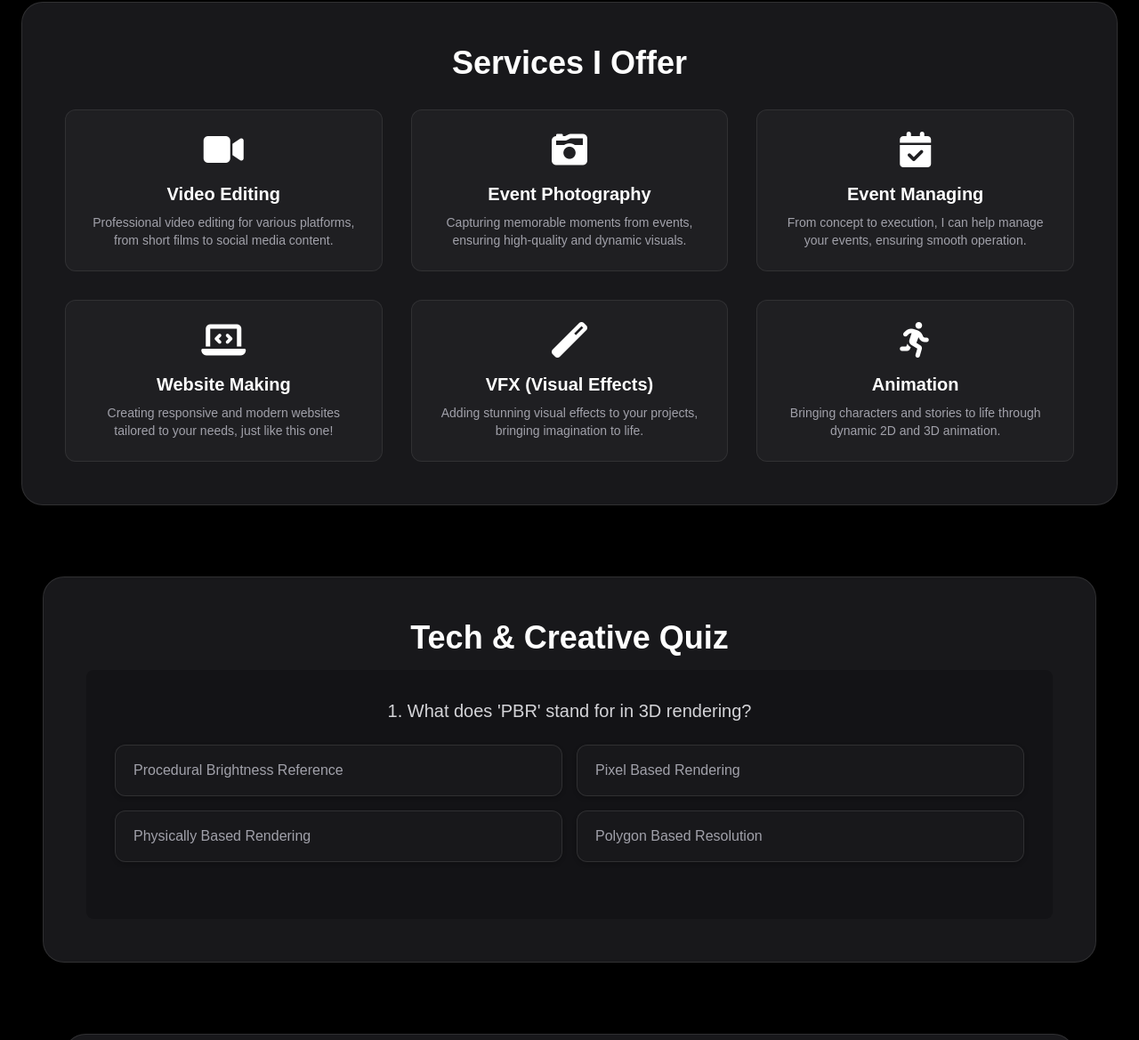
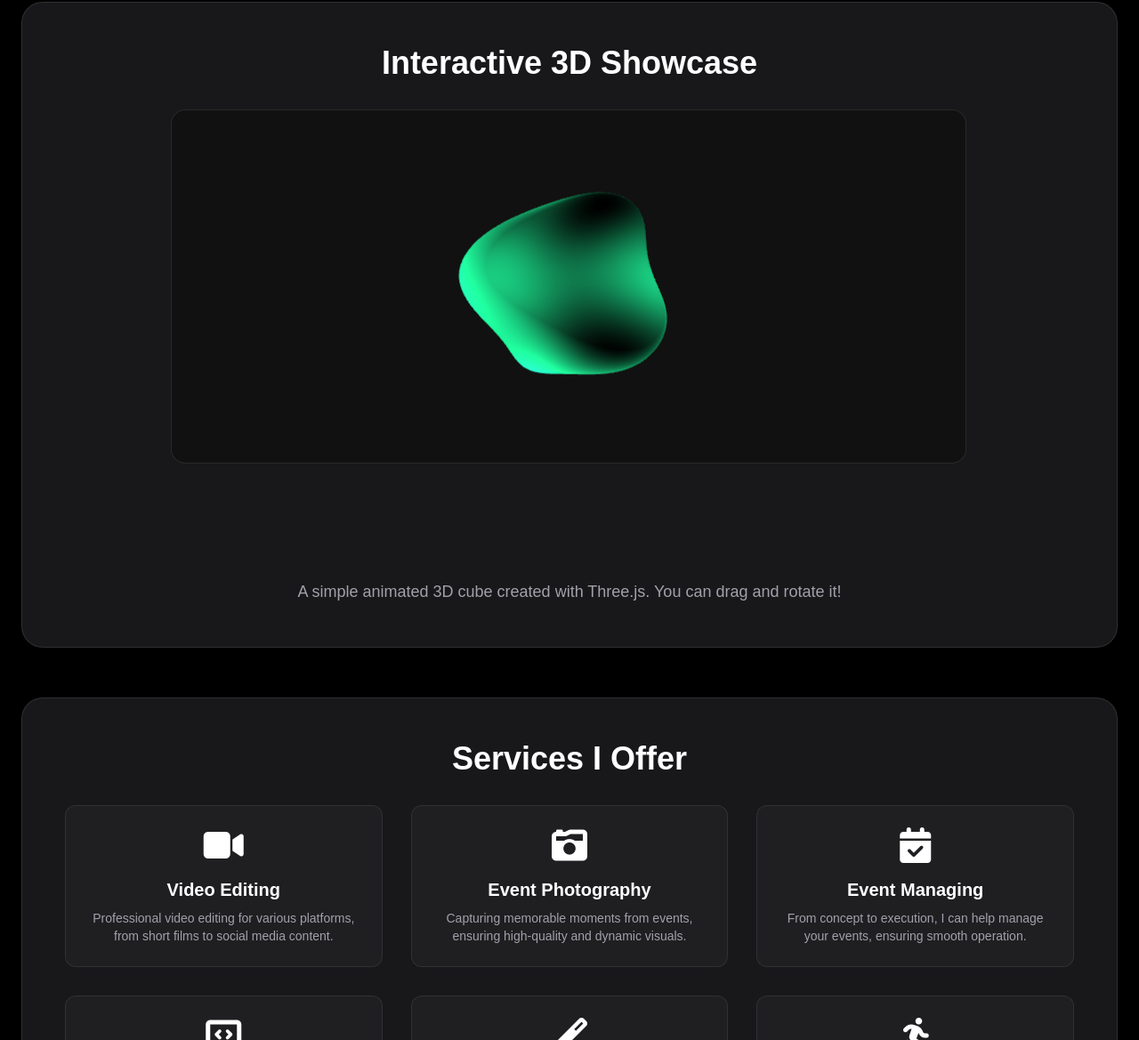
Before and after one commit to nagaprasathp/CINI-FX, a plain HTML site: page index.html in a window 1280 px wide. Shown: the part 860-2029 px from the top of the page at 89% size. Drawn offline with nearby package versions, Linux system fonts and the light colour scheme; animation ran at ten frames a second; a web font is replaced by a local one.

Commit message:
Update index.html

````diff
--- a/index.html
+++ b/index.html
@@ -279,6 +279,21 @@
             color: #6ee7b7; /* Highlight icon on hover */
         }
 
+        /* 3D Canvas Styles */
+        #threejs-canvas {
+            width: 100%;
+            height: 400px;
+            border-radius: 1rem;
+            background: #111;
+            cursor: grab;
+            transition: box-shadow 0.3s ease;
+            border: 1px solid rgba(255, 255, 255, 0.1);
+        }
+        #threejs-canvas:active {
+            cursor: grabbing;
+        }
+
+
         /* Responsive adjustments */
         @media (max-width: 767px) {
             .section-card {
@@ -362,6 +377,16 @@
             <a href="https://www.youtube.com/@CINIFX-CREATION" target="_blank" class="btn-primary mt-8">
                 <i class="fa-brands fa-youtube"></i> Visit My YouTube Channel
             </a>
+        </section>
+
+        <section class="section-card" data-section>
+            <h2 class="text-3xl md:text-4xl font-semibold text-gradient mb-8 text-center">Interactive 3D Showcase</h2>
+            <div class="relative w-full aspect-[16/9] max-w-4xl mx-auto">
+                <canvas id="threejs-canvas" class="absolute top-0 left-0"></canvas>
+            </div>
+            <p class="text-center mt-6 text-lg text-zinc-400">
+                A simple animated 3D cube created with Three.js. You can drag and rotate it!
+            </p>
         </section>
 
         <section class="section-card" data-section>
@@ -541,6 +566,7 @@
         © <span id="current-year">2025</span> CINI FX | Created by Nagaprasath | All rights reserved.
     </footer>
 
+    <script src="https://cdnjs.cloudflare.com/ajax/libs/three.js/r128/three.min.js"></script>
     <script>
         // Set current year in footer
         document.getElementById('current-year').textContent = new Date().getFullYear();
@@ -566,134 +592,153 @@
             observer.observe(section);
         });
 
-        // --- Quiz Game Logic ---
-        const quizQuestions = [
-            { question: "Which software is primarily used for 3D modeling and animation, known for its open-source nature?", options: ["Autodesk Maya", "Adobe After Effects", "Blender", "Cinema 4D"], correctAnswer: "Blender" },
-            { question: "What does VFX stand for in the context of filmmaking?", options: ["Visual Fidelity X-ray", "Video Frame Extension", "Visual Effects", "Virtual Film Xperience"], correctAnswer: "Visual Effects" },
-            { question: "Which game engine is widely known for its physically based rendering and robust visual scripting capabilities?", options: ["Unity", "Godot Engine", "GameMaker Studio 2", "Unreal Engine"], correctAnswer: "Unreal Engine" },
-            { question: "In video editing, what is 'compositing'?", options: ["Arranging clips in a sequence", "Applying color correction", "Combining multiple visual elements into a single image or scene", "Adding background music"], correctAnswer: "Combining multiple visual elements into a single image or scene" },
-            { question: "Which AI tool is commonly used for generating images from text descriptions?", options: ["ChatGPT", "Midjourney", "Adobe Photoshop", "DaVinci Resolve"], correctAnswer: "Midjourney" },
-            { question: "What is the industry-standard software for professional visual effects compositing?", options: ["Adobe Premiere Pro", "Avid Media Composer", "Nuke", "DaVinci Resolve"], correctAnswer: "Nuke" },
-            { question: "Which technique involves shooting actors against a solid color background (usually green or blue) to later replace it with a different background?", options: ["Rotoscoping", "Motion Capture", "Chroma Keying", "Matchmoving"], correctAnswer: "Chroma Keying" },
-            { question: "What is a 'rig' in 3D animation?", options: ["A type of lighting setup", "A character's costume", "A set of controls used to deform and animate a 3D model", "A texture map"], correctAnswer: "A set of controls used to deform and animate a 3D model" },
-            { question: "Which term describes the process of tracking the movement of a camera in real footage to replicate it in a 3D environment?", options: ["Keyframing", "Camera Tracking (Matchmoving)", "Rendering", "Sculpting"], correctAnswer: "Camera Tracking (Matchmoving)" },
-            { question: "What does 'PBR' stand for in 3D rendering?", options: ["Pixel Based Rendering", "Physically Based Rendering", "Polygon Based Resolution", "Procedural Brightness Reference"], correctAnswer: "Physically Based Rendering" },
-            { question: "Which of these is NOT a common phase in a VFX pipeline?", options: ["Pre-production", "Photography/Filming", "Post-production", "Recipe Development"], correctAnswer: "Recipe Development" },
-            { question: "What is 'alpha channel' primarily used for in digital imagery?", options: ["Storing color information", "Defining transparency or opacity", "Adding reflective properties", "Controlling brightness"], correctAnswer: "Defining transparency or opacity" },
-            { question: "Which programming language is most commonly associated with game development in Unity?", options: ["Python", "Java", "C#", "JavaScript"], correctAnswer: "C#" },
-            { question: "What is the purpose of a 'normal map' in 3D graphics?", options: ["To add color to a model", "To define reflective surfaces", "To simulate detailed surface bumps and grooves without adding geometry", "To animate textures"], correctAnswer: "To simulate detailed surface bumps and grooves without adding geometry" },
-            { question: "Which type of AI is specifically designed to generate new, original content like images, text, or music?", options: ["Discriminative AI", "Predictive AI", "Generative AI", "Analytical AI"], correctAnswer: "Generative AI" },
-            { question: "What is the process of creating the illusion of motion from a sequence of static images?", options: ["Modeling", "Texturing", "Animation", "Rigging"], correctAnswer: "Animation" },
-            { question: "In filmmaking, what is the role of a 'concept artist'?", options: ["To write the script", "To create visual designs and illustrations to convey ideas for films or games", "To manage the film budget", "To direct the actors"], correctAnswer: "To create visual designs and illustrations to convey ideas for films or games" },
-            { question: "Which Adobe software is best known for motion graphics and visual effects?", options: ["Adobe Photoshop", "Adobe Illustrator", "Adobe After Effects", "Adobe Premiere Pro"], correctAnswer: "Adobe After Effects" },
-            { question: "What is a 'sprite sheet' in 2D game development?", options: ["A list of game characters", "A single image containing multiple smaller images (sprites) used for animation", "A document outlining game levels", "A file for game audio"], correctAnswer: "A single image containing multiple smaller images (sprites) used for animation" },
-            { question: "What is 'ray tracing' in computer graphics?", options: ["A method for drawing lines on screen", "A technique for simulating light paths to render realistic images", "A way to compress image files", "A type of video compression"], correctAnswer: "A technique for simulating light paths to render realistic images" },
-            { question: "Which of these AI concepts involves training a model by feeding it a large amount of data without specific labels?", options: ["Supervised Learning", "Reinforcement Learning", "Unsupervised Learning", "Active Learning"], correctAnswer: "Unsupervised Learning" },
-            { question: "What is 'digital sculpting' often used for in 3D production?", options: ["Creating realistic textures", "Building initial low-polygon models", "Adding fine details and organic shapes to 3D models", "Animating character movements"], correctAnswer: "Adding fine details and organic shapes to 3D models" }
-        ];
+        // --- 3D Showcase Logic (Three.js with Shaders) ---
+        const canvas = document.getElementById('threejs-canvas');
+        if (canvas) {
+            const scene = new THREE.Scene();
+            const camera = new THREE.PerspectiveCamera(75, canvas.clientWidth / canvas.clientHeight, 0.1, 1000);
+            const renderer = new THREE.WebGLRenderer({ canvas: canvas, antialias: true, alpha: true });
+            renderer.setSize(canvas.clientWidth, canvas.clientHeight);
+            renderer.setClearColor(0x000000, 0); // Transparent background
 
-        let currentQuestionIndex = 0;
-        let score = 0;
-        let answered = false;
+            const ambientLight = new THREE.AmbientLight(0x404040, 2.5); // Soft white light
+            scene.add(ambientLight);
 
-        const questionText = document.getElementById('question-text');
-        const optionsContainer = document.getElementById('options-container');
-        const feedbackArea = document.getElementById('feedback-area');
-        const restartButton = document.getElementById('restart-button');
+            // Create a point light for the 'liquid metal' reflection
+            const pointLight = new THREE.PointLight(0x6ee7b7, 5, 100);
+            pointLight.position.set(5, 5, 5);
+            scene.add(pointLight);
 
-        function loadQuestion() {
-            if (!questionText || !optionsContainer || !feedbackArea || !restartButton) {
-                console.error("Quiz elements not found. Exiting quiz initialization.");
-                return;
+            // Shaders for the liquid metal effect
+            const vertexShader = `
+                uniform float u_time;
+                uniform vec2 u_mouse;
+                uniform vec3 u_lightPos;
+                varying vec3 vNormal;
+                varying vec3 vLight;
+                void main() {
+                    vNormal = normalize(normalMatrix * normal);
+
+                    // Simple displacement effect using sine wave
+                    vec3 displacedPosition = position;
+                    displacedPosition.x += sin(displacedPosition.y * 3.0 + u_time * 2.0) * 0.2;
+                    displacedPosition.z += cos(displacedPosition.x * 3.0 + u_time * 2.0) * 0.2;
+
+                    vec4 modelViewPosition = modelViewMatrix * vec4(displacedPosition, 1.0);
+                    gl_Position = projectionMatrix * modelViewPosition;
+
+                    vLight = normalize(u_lightPos - modelViewPosition.xyz);
                 }
+            `;
 
-            answered = false;
-            feedbackArea.classList.add('hidden');
-            restartButton.classList.add('hidden');
+            const fragmentShader = `
+                uniform float u_time;
+                uniform vec2 u_resolution;
+                uniform float u_mouse_state; // 0 for idle, 1 for dragging
+                varying vec3 vNormal;
+                varying vec3 vLight;
 
-            // Re-shuffle quiz questions only when the quiz restarts, not every time a question loads
-            if (currentQuestionIndex === 0) {
-                quizQuestions.sort(() => Math.random() - 0.5);
+                void main() {
+                    vec3 normal = normalize(vNormal);
+                    vec3 light = normalize(vLight);
+
+                    // Basic reflection calculation
+                    vec3 reflected = reflect(light, normal);
+                    float reflectivity = max(0.0, dot(reflected, vec3(0.0, 0.0, 1.0)));
+
+                    // Add a sine wave effect to create a subtle liquid flow
+                    float flowEffect = sin(u_time * 2.0 + normal.x * 5.0) * 0.2 + sin(u_time * 1.5 + normal.y * 5.0) * 0.3;
+                    reflectivity += flowEffect;
+
+                    // Color and glow
+                    vec3 baseColor = vec3(0.1, 0.8, 0.5); // A nice green
+                    vec3 finalColor = baseColor * (reflectivity + 0.5);
+
+                    // Add a slight glow based on mouse interaction
+                    finalColor *= (1.0 + u_mouse_state * 0.2);
+
+                    gl_FragColor = vec4(finalColor, 1.0);
                 }
+            `;
 
-            const q = quizQuestions[currentQuestionIndex];
-            questionText.textContent = `${currentQuestionIndex + 1}. ${q.question}`;
-            optionsContainer.innerHTML = '';
+            const uniforms = {
+                u_time: { type: 'f', value: 0.0 },
+                u_mouse: { type: 'v2', value: new THREE.Vector2() },
+                u_lightPos: { type: 'v3', value: pointLight.position },
+                u_mouse_state: { type: 'f', value: 0.0 }
+            };
 
-            // Randomize options order for each question
-            const shuffledOptions = [...q.options].sort(() => Math.random() - 0.5);
+            const material = new THREE.ShaderMaterial({
+                uniforms: uniforms,
+                vertexShader: vertexShader,
+                fragmentShader: fragmentShader,
+            });
 
-            shuffledOptions.forEach(option => {
-                const button = document.createElement('button');
-                button.textContent = option;
-                button.classList.add('quiz-option-btn');
-                button.onclick = () => checkAnswer(option, q.correctAnswer, button);
-                optionsContainer.appendChild(button);
+            const geometry = new THREE.IcosahedronGeometry(1.5, 40);
+            const sculpture = new THREE.Mesh(geometry, material);
+            scene.add(sculpture);
+
+            camera.position.z = 4;
+
+            let isDragging = false;
+            let previousMousePosition = { x: 0, y: 0 };
+            let mouse = new THREE.Vector2();
+
+            canvas.addEventListener('mousedown', function(e) {
+                isDragging = true;
+                uniforms.u_mouse_state.value = 1.0;
+                previousMousePosition.x = e.clientX;
+                previousMousePosition.y = e.clientY;
             });
-        }
 
-        function checkAnswer(selectedOption, correctAnswer, clickedButton) {
-            if (answered) return; // Prevent multiple clicks
-            answered = true;
+            canvas.addEventListener('mouseup', function() {
+                isDragging = false;
+                uniforms.u_mouse_state.value = 0.0;
+            });
 
-            Array.from(optionsContainer.children).forEach(btn => {
-                btn.disabled = true; // Disable all options after an answer
-                if (btn.textContent === correctAnswer) {
-                    btn.classList.add('correct');
+            canvas.addEventListener('mousemove', function(e) {
+                const rect = canvas.getBoundingClientRect();
+                mouse.x = (e.clientX - rect.left) / rect.width * 2 - 1;
+                mouse.y = -((e.clientY - rect.top) / rect.height) * 2 + 1;
+
+                uniforms.u_mouse.value.x = mouse.x;
+                uniforms.u_mouse.value.y = mouse.y;
+
+                if (isDragging) {
+                    const deltaMove = {
+                        x: e.clientX - previousMousePosition.x,
+                        y: e.clientY - previousMousePosition.y
+                    };
+                    const sensitivity = 0.005;
+                    sculpture.rotation.y += deltaMove.x * sensitivity;
+                    sculpture.rotation.x += deltaMove.y * sensitivity;
+                    previousMousePosition.x = e.clientX;
+                    previousMousePosition.y = e.clientY;
                 }
             });
 
-            if (selectedOption === correctAnswer) {
-                feedbackArea.textContent = "Correct! 🎉";
-                feedbackArea.className = 'text-center mt-6 text-xl font-medium text-green-400';
-                clickedButton.classList.add('correct'); // Highlight the correct chosen answer
-                score++;
-            } else {
-                feedbackArea.textContent = `Incorrect. The answer is "${correctAnswer}". 😔`;
-                feedbackArea.className = 'text-center mt-6 text-xl font-medium text-red-500';
-                clickedButton.classList.add('incorrect'); // Highlight the incorrect chosen answer
-            }
-            feedbackArea.classList.remove('hidden');
+            window.addEventListener('resize', () => {
+                const parent = canvas.parentElement;
+                renderer.setSize(parent.clientWidth, parent.clientHeight);
+                camera.aspect = parent.clientWidth / parent.clientHeight;
+                camera.updateProjectionMatrix();
+            });
 
-            setTimeout(nextQuestion, 2000); // Move to next question after 2 seconds
+            const animate = (time) => {
+                requestAnimationFrame(animate);
+                uniforms.u_time.value = time * 0.001;
+
+                if (!isDragging) {
+                    // Passive animation and mouse-follow effect
+                    sculpture.rotation.y += 0.001;
+                    sculpture.rotation.x += 0.001;
+                    sculpture.rotation.z += 0.001;
                 }
 
-        function nextQuestion() {
-            currentQuestionIndex++;
-            if (currentQuestionIndex < quizQuestions.length) {
-                loadQuestion();
-            } else {
-                showResults();
-            }
-        }
-
-        function showResults() {
-            questionText.textContent = `Quiz Finished!`;
-            optionsContainer.innerHTML = `<p class="text-2xl text-center text-zinc-200 col-span-2">You scored ${score} out of ${quizQuestions.length}!</p>`;
-            feedbackArea.classList.add('hidden');
-            restartButton.classList.remove('hidden');
-            restartButton.onclick = restartQuiz;
-        }
-
-        function restartQuiz() {
-            currentQuestionIndex = 0;
-            score = 0;
-            loadQuestion();
-        }
-
-        // Initialize quiz if container exists
-        if(document.getElementById('quiz-container')) {
-            loadQuestion();
-        }
-
-        // --- Simulated Login Logic (NOT SECURE!) ---
-        function simulateLogin(provider) {
-            alert(`Simulating login with ${provider}. This is a demonstration only. Real login requires a backend!`);
-            // In a real application, after a successful backend authentication,
-            // you would redirect the user.
-            window.location.href = "after_login.html"; // Redirect to a dummy "next page"
+                renderer.render(scene, camera);
+            };
+            animate();
         }
     </script>
 </body>
 </html>
-```
````
Lines whose indentation alone changed are shown as unchanged.
